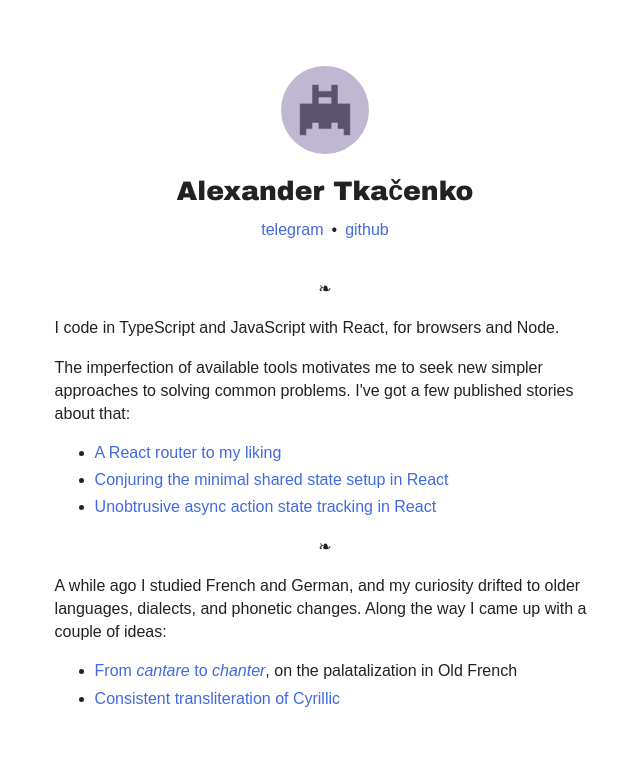
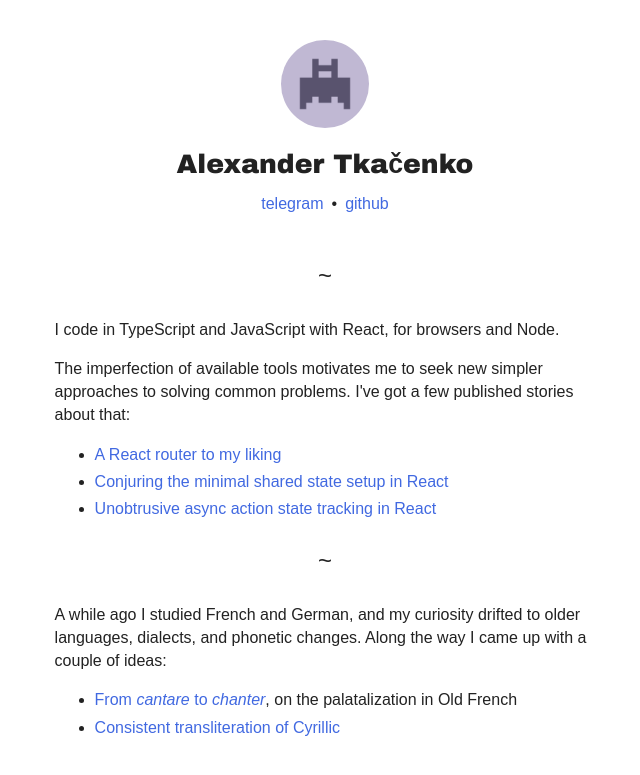
Before and after one commit to axtk/axtk.github.io, a Jekyll site: the page built from index.html, in a window 1280 px wide. Shown: the top 775 px of the page, without its empty margins (315-955 px from the left). Built offline with Jekyll 4.4.1, drawn with Linux system fonts in a browser that asks for light colours.

Commit message:
update index

```diff
--- a/css/index.css
+++ b/css/index.css
@@ -68,5 +68,6 @@ main .intro h1:first-child {
     margin: 0 .5em;
 }
 .content p.sep {
+    font-size: 1.5em;
     text-align: center;
 }
--- a/index.html
+++ b/index.html
@@ -18,7 +18,7 @@ layout: index
 
 <div class="content">
 
-<p class="sep">❧</p>
+<p class="sep">~</p>
 
 <p>I code in TypeScript and JavaScript with React, for browsers and Node.</p>
 <p>The imperfection of available tools motivates me to seek new simpler approaches to solving common problems. I've got a few published stories about that:</p>
@@ -29,7 +29,7 @@ layout: index
     <li><a href="https://dev.to/axtk/unobtrusive-async-action-state-tracking-in-react-3h9d">Unobtrusive async action state tracking in React</a></li>
 </ul>
 
-<p class="sep">❧</p>
+<p class="sep">~</p>
 
 <p>A while ago I studied French and German, and my curiosity drifted to older languages, dialects, and phonetic changes. Along the way I came up with a couple of ideas:</p>
 
```
